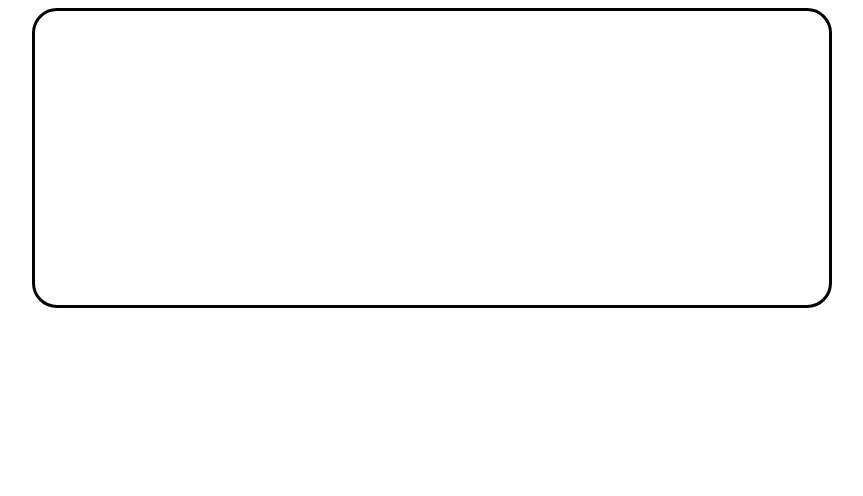
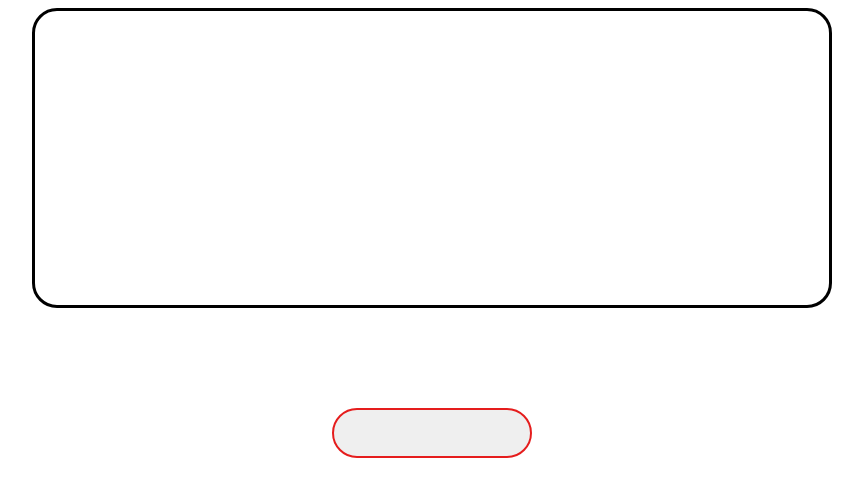
Before and after one commit to AriParvin/MorseMaster-v1, a plain HTML site: page index.html in a window 1280 px wide. Both pictures are taken after a click on the button "Free Play". Shown: the whole page, without its empty margins (216-1079 px from the left). Drawn offline with nearby package versions, Linux system fonts and the light colour scheme.

Commit message:
added menu return button

```diff
--- a/scripts/bindings.js
+++ b/scripts/bindings.js
@@ -52,6 +52,7 @@ Mousetrap.bind("i", function() {
 
 Mousetrap.bind("space", function() {
 	console.log("space")
+	wb1.play()
 	assignChar(tempStr.join(""))
 	if (gameTypes.morseMasterInstructions) {
 		gameTypes.morseMasterInstructions = false
--- a/scripts/freeplay.js
+++ b/scripts/freeplay.js
@@ -2,6 +2,7 @@
 const startFreePlay = () => {
 	gameTypes.freePlay = true
 	createTextField()
+	menuReturn()
 }
 
 //Text Field Free Play
--- a/scripts/functions.js
+++ b/scripts/functions.js
@@ -2,9 +2,13 @@ let assignChar = str => {
 	conStr.push(charLib[str])
 }
 const menuReturn = () => {
-	menuReturnVar = document.getElementByTagName("body").addEventListener("click", function() {
-		window.location.reload()
-	})
+	var element = document.createElement("button")
+	element.setAttribute("id", "pageReload")
+	element.onclick = pageReload
+	function pageReload() {
+		location.reload()
+	}
+	document.querySelector("body").appendChild(element)
 }
 //Maybe Match rdmChars with Input
 
--- a/scripts/index.js
+++ b/scripts/index.js
@@ -2,7 +2,7 @@ let points = 0
 let tempStr = []
 let conStr = []
 const conStrTxt = conStr[conStr.length - 1]
-//document.getElementsByTagName("body").addEventListener("click", reload())
+
 //Morse-Alphabet Dict
 const charLib = {
 	oi: "A",
@@ -52,6 +52,7 @@ let randomCharacter = ""
 let morseCode = ""
 
 const gameTypes = {
+	menu: true,
 	freePlay: false,
 	morseMouse: false,
 	morseMaster: false,
--- a/scripts/morsemaster.js
+++ b/scripts/morsemaster.js
@@ -4,6 +4,7 @@ const startMorseMaster = () => {
 	gameTypes.morseMasterInstructions = true
 	createPromptField()
 	masterInstructions()
+	menuReturn()
 }
 
 //Prompted text in Morse Master
--- a/scripts/morsemouse.js
+++ b/scripts/morsemouse.js
@@ -3,6 +3,7 @@ const startMorseMouse = () => {
 	gameTypes.morseMouse = true
 	createGameBoard()
 	randomizeChar()
+	menuReturn()
 	document.getElementById("inputField").innerText = randomCharacter
 }
 
--- a/style.css
+++ b/style.css
@@ -2,7 +2,7 @@
 	box-sizing: border-box;
 }
 body {
-	-webkit-animation: fadein 0s;
+	-webkit-animation: fadein 4s;
 	display: flex;
 	width: 100vw;
 	flex-direction: column;
@@ -33,7 +33,23 @@ body {
 	background-clip: text;
 	-webkit-text-fill-color: transparent;
 }
-
+#pageReload {
+	font-family: "Varela Round", sans-serif;
+	align-self: center;
+	font-size: 20px;
+	width: 200px;
+	height: 50px;
+	border-radius: 25px;
+	outline: none;
+	border-style: solid;
+	border-color: #e51d1d;
+	border-width: 2px;
+	transition-duration: 200ms;
+}
+#pageReload:hover {
+	border-radius: 0px;
+	transition-duration: 200ms;
+}
 .underline {
 	display: flex;
 	width: 100vw;
@@ -118,7 +134,7 @@ div #desc-space {
 	width: 33.3vw;
 }
 .selection {
-	-webkit-animation: fadein 0s;
+	-webkit-animation: fadein 4s;
 	display: flex;
 	flex-flow: column;
 	height: 250px;
```
